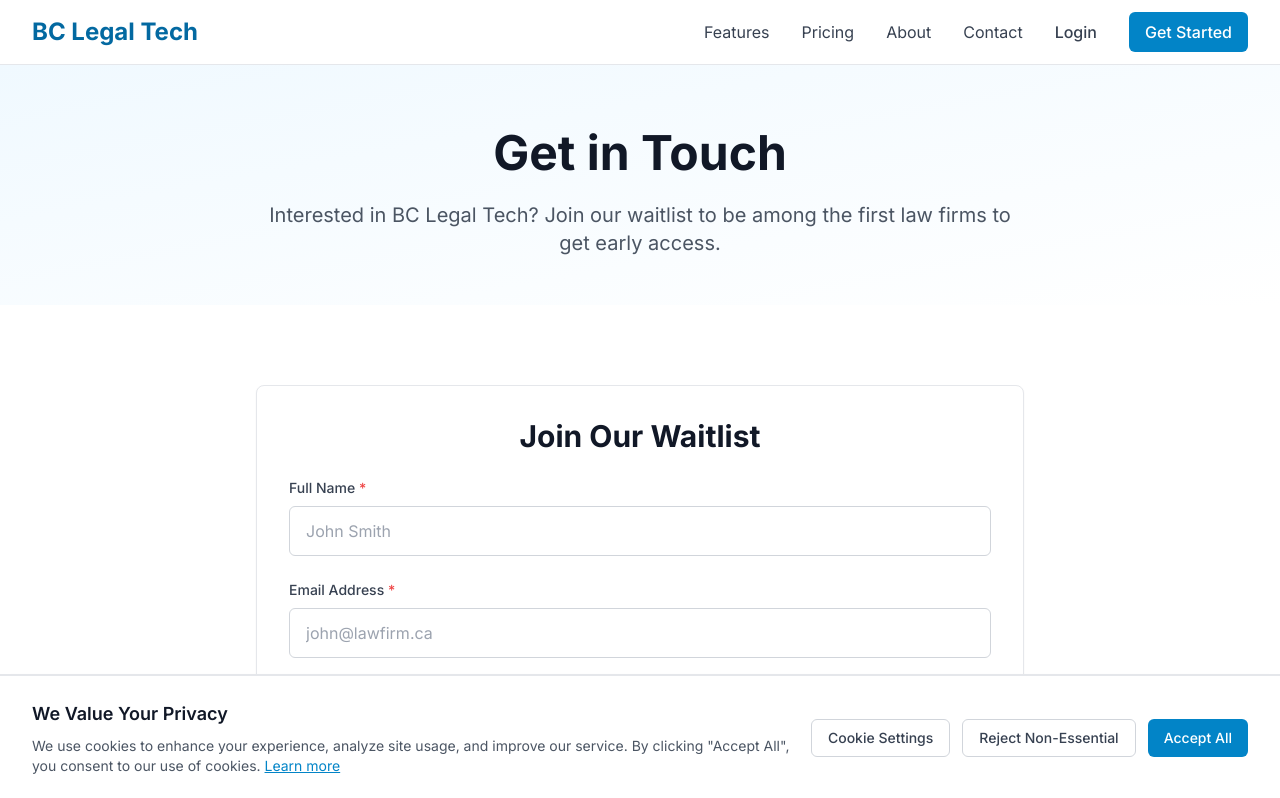
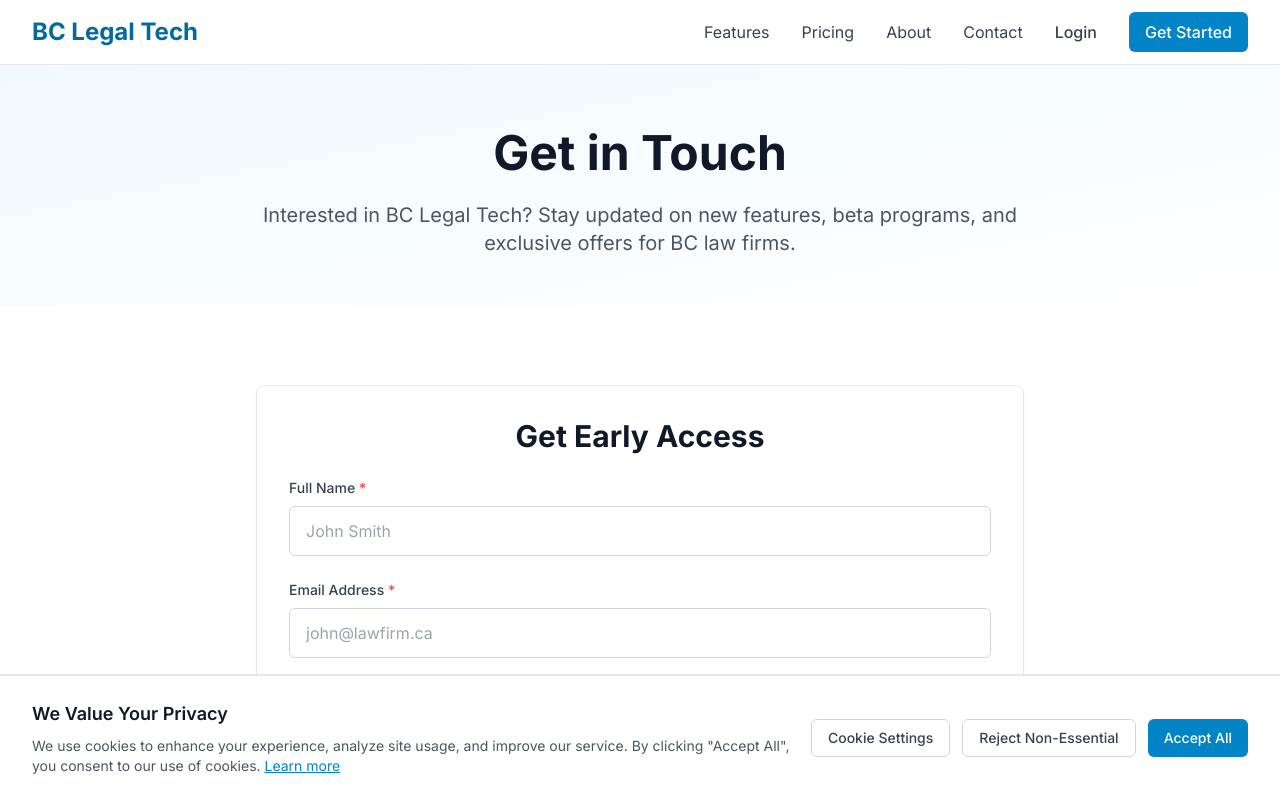
Before and after one commit to asantosca/sred, a Next.js app in the folder marketing/: page /contact in a window 1280 px wide. Shown: the top 798 px of the page. Built offline with nearby package versions, Linux system fonts and the light colour scheme; no server answers.

Commit message:
Update contact page messaging to clarify waitlist is for updates, not access

```diff
--- a/marketing/src/app/contact/page.tsx
+++ b/marketing/src/app/contact/page.tsx
@@ -61,7 +61,7 @@ export default function ContactPage() {
             Get in Touch
           </h1>
           <p className="text-xl text-gray-600 max-w-3xl mx-auto">
-            Interested in BC Legal Tech? Join our waitlist to be among the first law firms to get early access.
+            Interested in BC Legal Tech? Stay updated on new features, beta programs, and exclusive offers for BC law firms.
           </p>
         </div>
       </section>
@@ -70,12 +70,12 @@ export default function ContactPage() {
       <section id="waitlist" className="py-20 px-4 sm:px-6 lg:px-8">
         <div className="max-w-3xl mx-auto">
           <div className="bg-white border border-gray-200 rounded-lg p-8 shadow-sm">
-            <h2 className="text-3xl font-bold text-gray-900 mb-6 text-center">Join Our Waitlist</h2>
+            <h2 className="text-3xl font-bold text-gray-900 mb-6 text-center">Get Early Access</h2>
 
             {submitStatus === 'success' && (
               <div className="mb-6 p-4 bg-green-50 border border-green-200 rounded-md">
                 <p className="text-green-800 font-semibold">Success!</p>
-                <p className="text-green-700">Thank you for joining our waitlist. We'll be in touch soon.</p>
+                <p className="text-green-700">Thank you for your interest! You'll receive updates on new features and exclusive offers.</p>
               </div>
             )}
 
```
